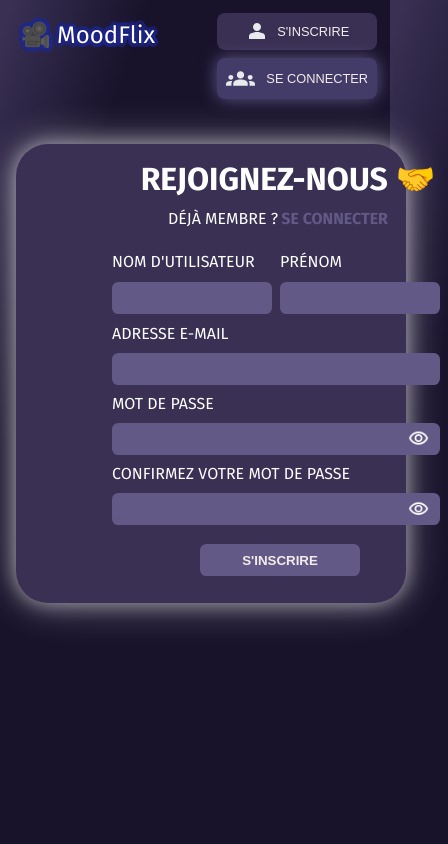
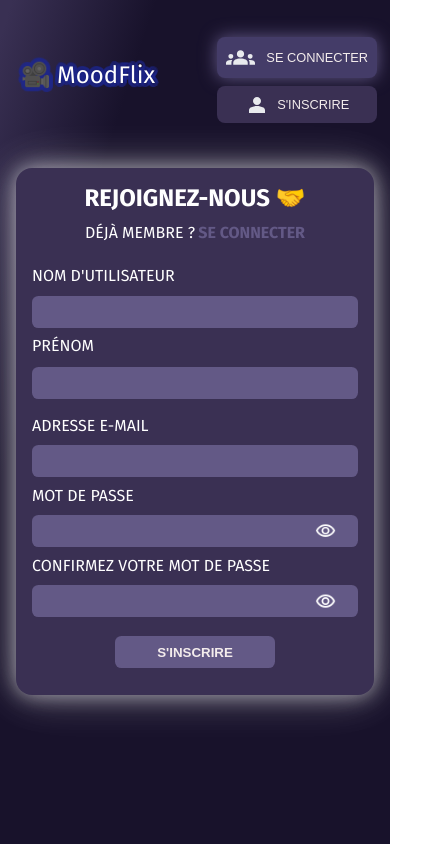
Before and after one commit to WildCodeSchool-2024-02/JS-RemoteFR-CodeOfWar-P2-MoodFlix, a React (Vite) app in the folder client/: page /signup in a window 390 px wide. Shown: the whole page, 448 px wide, since content can reach past the window. Built offline with nearby package versions, Linux system fonts and the light colour scheme; no server answers.

Commit message:
:iphone: Work on responsive design Navbar, Login & SignUp pages

```diff
--- a/client/src/pages/sign-up/SignUp.jsx
+++ b/client/src/pages/sign-up/SignUp.jsx
@@ -25,12 +25,12 @@ function SignUp() {
       <div>
         <Navbar />
       </div>
-      <div className="global-container">
-        <div className="login-container">
-          <div className="form-container">
+      <div className="global-signup-container">
+        <div className="signup-container">
+          <div className="signup-form-container">
             <SignUpForm />
           </div>
-          <div className="login-img">
+          <div className="signup-img">
             {response ? (
               <img
                 src={`https://image.tmdb.org/t/p/original${response.backdrops[14].file_path}`}
--- a/client/src/pages/sign-up/SignUpForm.jsx
+++ b/client/src/pages/sign-up/SignUpForm.jsx
@@ -3,7 +3,7 @@ import PasswordBoxs from "./PasswordBoxs";
 
 function SignUpForm() {
   return (
-    <div className="sign-up-form-container">
+    <div className="new-user-form-container">
       <h2>REJOIGNEZ-NOUS 🤝</h2>
       <div className="already-container">
         <p>DÉJÀ MEMBRE ?</p>
--- a/client/src/styles/Login.css
+++ b/client/src/styles/Login.css
@@ -131,15 +131,14 @@
 @media (max-width: 480px) {
   .login-container {
     flex-direction: column-reverse;
-    width: 100%;
+    width: 90%;
     height: auto;
-    margin: 2rem 1rem;
+    margin: 1rem auto;
+    border-radius: 1rem;
   }
 
   .login-img img {
-    /* display: none; */
-    border-bottom-right-radius: 0;
-    border-top-left-radius: 2rem;
+    border-radius: 1rem 1rem 0 0;
   }
 
   .form-container {
@@ -147,7 +146,9 @@
   }
 
   .login-form-container h2 {
+    margin-top: 0.5rem;
     margin-left: 0;
+
     font-size: 1.5rem;
   }
 
--- a/client/src/styles/Navbar.css
+++ b/client/src/styles/Navbar.css
@@ -111,12 +111,14 @@ nav.site-navbar > h1 {
   }
 
   nav.site-navbar > h1 {
+    margin-top: 3rem;
     font-size: 1.5rem;
   }
 
   .user-actions {
-    flex-direction: column;
+    flex-direction: column-reverse;
     gap: 0.5rem;
+    margin-top: 1.5rem;
   }
 
   .user-buttons {
--- a/client/src/styles/SignUp.css
+++ b/client/src/styles/SignUp.css
@@ -1,4 +1,41 @@
-.sign-up-form-container h2 {
+.global-signup-container {
+  display: flex;
+}
+
+.signup-container {
+  display: flex;
+  background-color: #3a3053;
+  border-radius: 2rem;
+  margin: 8rem auto;
+  height: 30rem;
+  width: 60rem;
+  box-shadow:
+    0 0 20px rgba(255, 255, 255, 0.5),
+    0 0 40px rgba(255, 255, 255, 0.3),
+    0 0 60px rgba(255, 255, 255, 0.1);
+}
+
+.signup-form-container {
+  display: flex;
+  align-items: center;
+}
+
+.signup-form-container,
+.signup-img {
+  flex: 1;
+}
+
+.signup-img img {
+  width: 100%;
+  height: 100%;
+  object-fit: cover;
+  border-top-right-radius: 2rem;
+  border-bottom-right-radius: 2rem;
+}
+
+/* FORM-CONTAINER */
+
+.new-user-form-container h2 {
   display: flex;
   justify-content: center;
 
@@ -8,11 +45,10 @@
   margin-left: 6rem;
 }
 
-/* FORM-CONTAINER */
-
-.sign-up-form-container form {
+.new-user-form-container form {
   display: flex;
   flex-direction: column;
+
   gap: 0.6rem;
 
   margin-left: 5rem;
@@ -20,6 +56,7 @@
 
 .already-container {
   display: flex;
+
   padding-left: 8.5rem;
   padding-bottom: 1.5rem;
 }
@@ -27,6 +64,7 @@
 .colorful-login {
   color: #635986;
   font-weight: bold;
+
   margin-left: 0.2rem;
 }
 
@@ -44,7 +82,7 @@
   margin-top: 0.7rem;
 }
 
-.sign-up-form-container input {
+.new-user-form-container input {
   width: 20.5rem;
   height: 2rem;
 
@@ -128,3 +166,62 @@
 .signup-button:hover {
   box-shadow: 0 0 20px;
 }
+
+/* SMARTPHONE RESPONSIVE */
+
+@media (max-width: 480px) {
+  .signup-container {
+    flex-direction: column-reverse;
+    width: 100%;
+    height: auto;
+    margin: 2rem 1rem;
+    border-radius: 1rem;
+  }
+
+  .signup-form-container {
+    padding: 1rem;
+  }
+
+  .signup-img img {
+    border-radius: 1rem 1rem 0 0;
+    display: none;
+  }
+
+  .new-user-form-container h2 {
+    margin-left: 0;
+    font-size: 1.5rem;
+    text-align: center;
+  }
+
+  .new-user-form-container form {
+    margin-left: 0;
+  }
+
+  .already-container {
+    padding-left: 0;
+    justify-content: center;
+  }
+
+  .username-container {
+    flex-direction: column;
+  }
+
+  .name-container {
+    width: 100%;
+    margin-bottom: 0.5rem;
+  }
+
+  #name,
+  #username {
+    width: 100%;
+  }
+
+  .new-user-form-container input {
+    width: 100%;
+  }
+
+  .show-password-img {
+    margin-left: 17.7rem;
+    margin-top: 0.2rem;
+  }
+}
```
